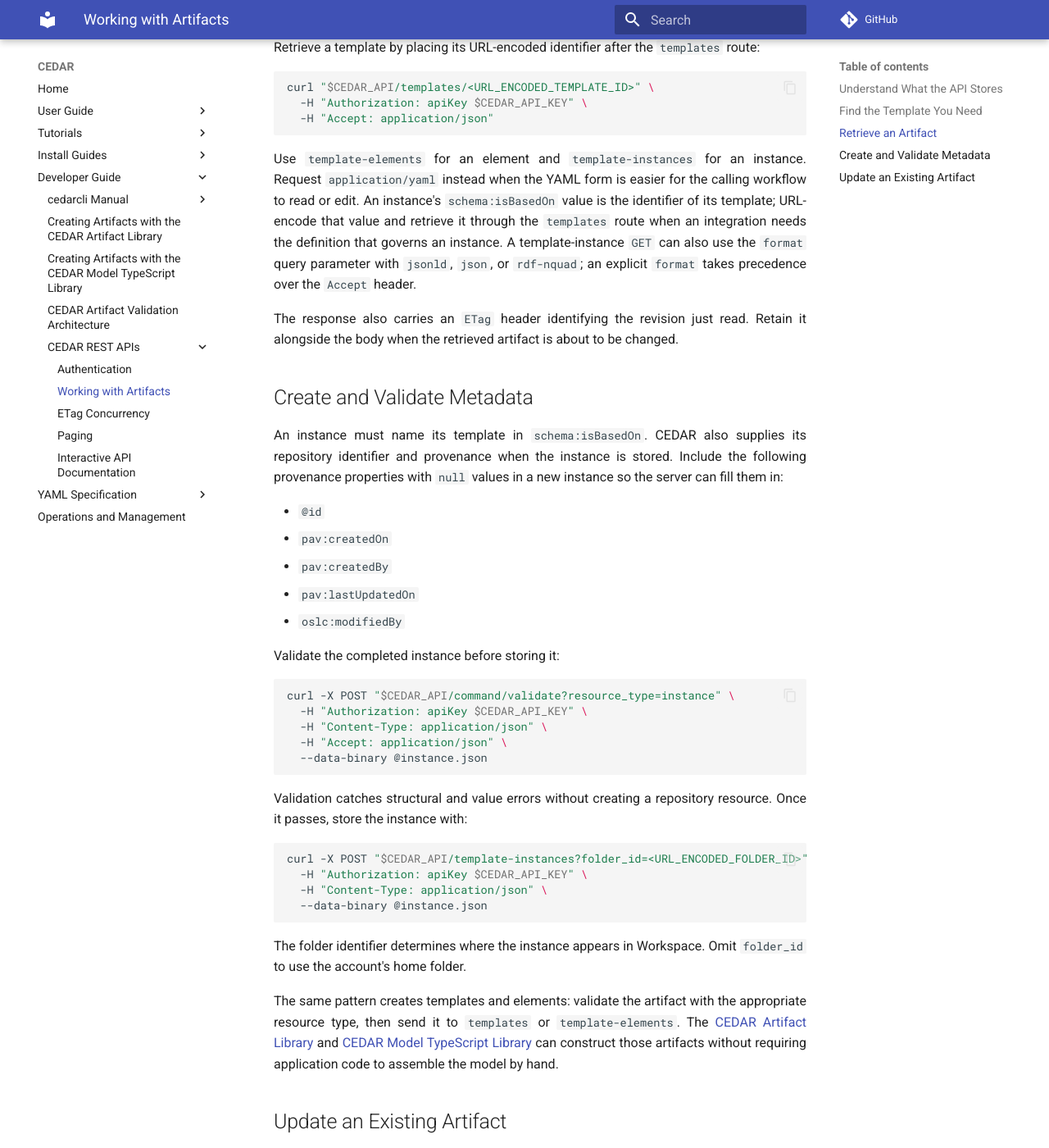
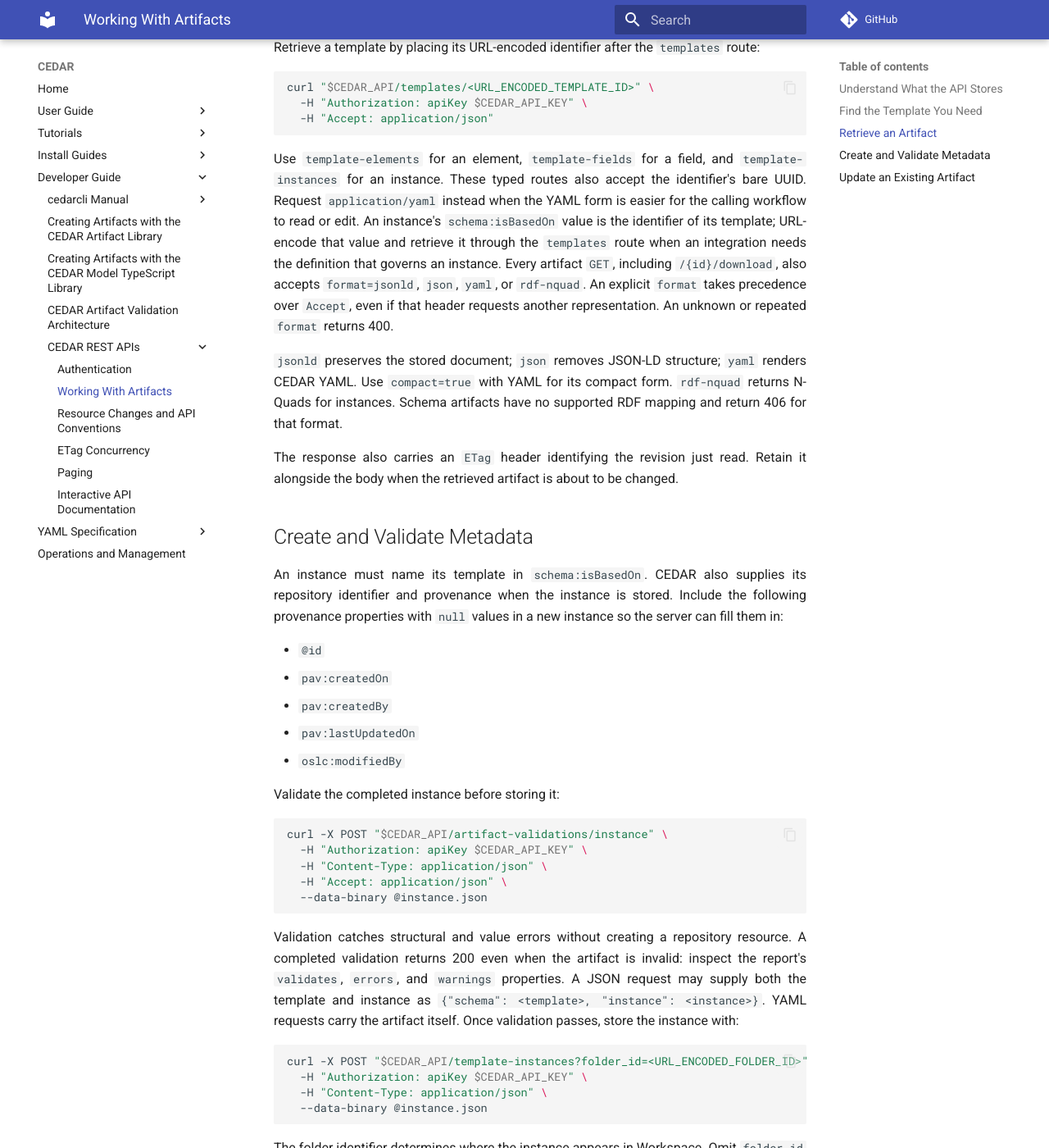
Before and after one commit to metadatacenter/cedar-mkdocs, an MkDocs documentation site: the page built from docs/developer-guide/cedar-rest-apis/working-with-artifacts.md, in a window 1280 px wide and 1400 px high, scrolled down 1039 px. Shown: the whole window at 82% size. Built offline with MkDocs 1.6.1 and Material for MkDocs 9.7.7, drawn with Linux system fonts in a browser that asks for light colours; comment, search, counter and statistics services are not loaded; some of the changed text lies outside the part shown.

Commit message:
Update REST integration guides for resource mutations and artifact formats

````diff
--- a/docs/developer-guide/cedar-rest-apis/working-with-artifacts.md
+++ b/docs/developer-guide/cedar-rest-apis/working-with-artifacts.md
@@ -1,4 +1,4 @@
-# Working with Artifacts
+# Working With Artifacts
 
 ## Understand What the API Stores
 
@@ -45,12 +45,18 @@ curl "$CEDAR_API/templates/<URL_ENCODED_TEMPLATE_ID>" \
   -H "Accept: application/json"
 ```
 
-Use `template-elements` for an element and `template-instances` for an instance. Request
+Use `template-elements` for an element, `template-fields` for a field, and `template-instances`
+for an instance. These typed routes also accept the identifier's bare UUID. Request
 `application/yaml` instead when the YAML form is easier for the calling workflow to read or edit.
 An instance's `schema:isBasedOn` value is the identifier of its template; URL-encode that value and
 retrieve it through the `templates` route when an integration needs the definition that governs an
-instance. A template-instance `GET` can also use the `format` query parameter with `jsonld`, `json`,
-or `rdf-nquad`; an explicit `format` takes precedence over the `Accept` header.
+instance. Every artifact `GET`, including `/{id}/download`, also accepts `format=jsonld`, `json`,
+`yaml`, or `rdf-nquad`. An explicit `format` takes precedence over `Accept`, even if that header
+requests another representation. An unknown or repeated `format` returns 400.
+
+`jsonld` preserves the stored document; `json` removes JSON-LD structure; `yaml` renders CEDAR YAML.
+Use `compact=true` with YAML for its compact form. `rdf-nquad` returns N-Quads for instances.
+Schema artifacts have no supported RDF mapping and return 406 for that format.
 
 The response also carries an `ETag` header identifying the revision just read. Retain it alongside
 the body when the retrieved artifact is about to be changed.
@@ -70,15 +76,18 @@ with `null` values in a new instance so the server can fill them in:
 Validate the completed instance before storing it:
 
 ```bash
-curl -X POST "$CEDAR_API/command/validate?resource_type=instance" \
+curl -X POST "$CEDAR_API/artifact-validations/instance" \
   -H "Authorization: apiKey $CEDAR_API_KEY" \
   -H "Content-Type: application/json" \
   -H "Accept: application/json" \
   --data-binary @instance.json
 ```
 
-Validation catches structural and value errors without creating a repository resource. Once it
-passes, store the instance with:
+Validation catches structural and value errors without creating a repository resource. A completed
+validation returns 200 even when the artifact is invalid: inspect the report's `validates`, `errors`,
+and `warnings` properties. A JSON request may supply both the template and instance as
+`{"schema": <template>, "instance": <instance>}`. YAML requests carry the artifact itself.
+Once validation passes, store the instance with:
 
 ```bash
 curl -X POST "$CEDAR_API/template-instances?folder_id=<URL_ENCODED_FOLDER_ID>" \
@@ -90,8 +99,9 @@ curl -X POST "$CEDAR_API/template-instances?folder_id=<URL_ENCODED_FOLDER_ID>" \
 The folder identifier determines where the instance appears in Workspace. Omit `folder_id` to use
 the account's home folder.
 
-The same pattern creates templates and elements: validate the artifact with the appropriate
-resource type, then send it to `templates` or `template-elements`. The
+The same pattern creates templates, elements, and fields: validate at
+`/artifact-validations/template`, `/artifact-validations/element`, or `/artifact-validations/field`,
+then send it to `templates`, `template-elements`, or `template-fields`. The
 [CEDAR Artifact Library](../cedar-artifact-library.md) and
 [CEDAR Model TypeScript Library](../cedar-model-typescript-library.md) can construct those artifacts
 without requiring application code to assemble the model by hand.
@@ -114,3 +124,6 @@ a concurrent change by another client produces `412 Precondition Failed` instead
 Deleting an artifact requires the same header, and an artifact's permissions are revisioned
 separately from its content. [ETag Concurrency](etag-concurrency.md) gives the full rules, including
 the responses a missing or stale validator produces.
+
+To change a name, description, or sharing state without replacing the complete artifact, use the
+PATCH routes in [Resource Changes and API Conventions](resource-changes.md).
--- a/mkdocs.yml
+++ b/mkdocs.yml
@@ -163,7 +163,8 @@ nav:
       - CEDAR REST APIs:
           - Overview: developer-guide/cedar-rest-apis/index.md
           - Authentication: developer-guide/cedar-rest-apis/authentication.md
-          - Working with Artifacts: developer-guide/cedar-rest-apis/working-with-artifacts.md
+          - Working With Artifacts: developer-guide/cedar-rest-apis/working-with-artifacts.md
+          - Resource Changes and API Conventions: developer-guide/cedar-rest-apis/resource-changes.md
           - ETag Concurrency: developer-guide/cedar-rest-apis/etag-concurrency.md
           - Paging: developer-guide/cedar-rest-apis/paging.md
           - Interactive API Documentation: developer-guide/cedar-rest-apis/interactive-api.md
````
Also changed, not shown: docs/developer-guide/cedar-rest-apis/etag-concurrency.md (+5 -3 lines), docs/developer-guide/cedar-rest-apis/index.md (+6 -0 lines), docs/developer-guide/cedar-rest-apis/interactive-api.md (+11 -0 lines), docs/developer-guide/cedar-rest-apis/resource-changes.md (added, +91 -0 lines).
